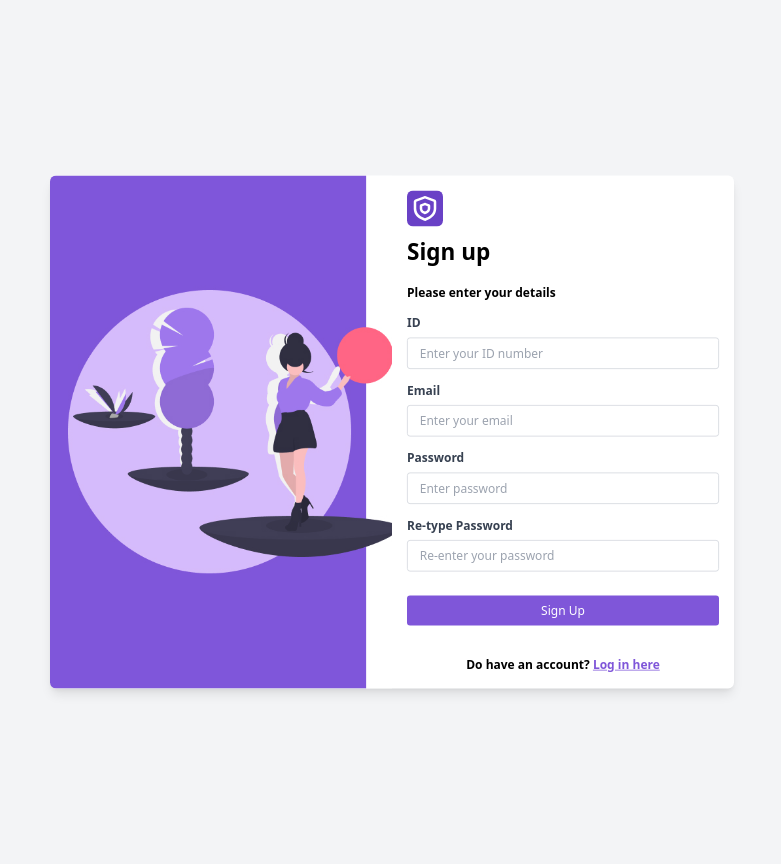
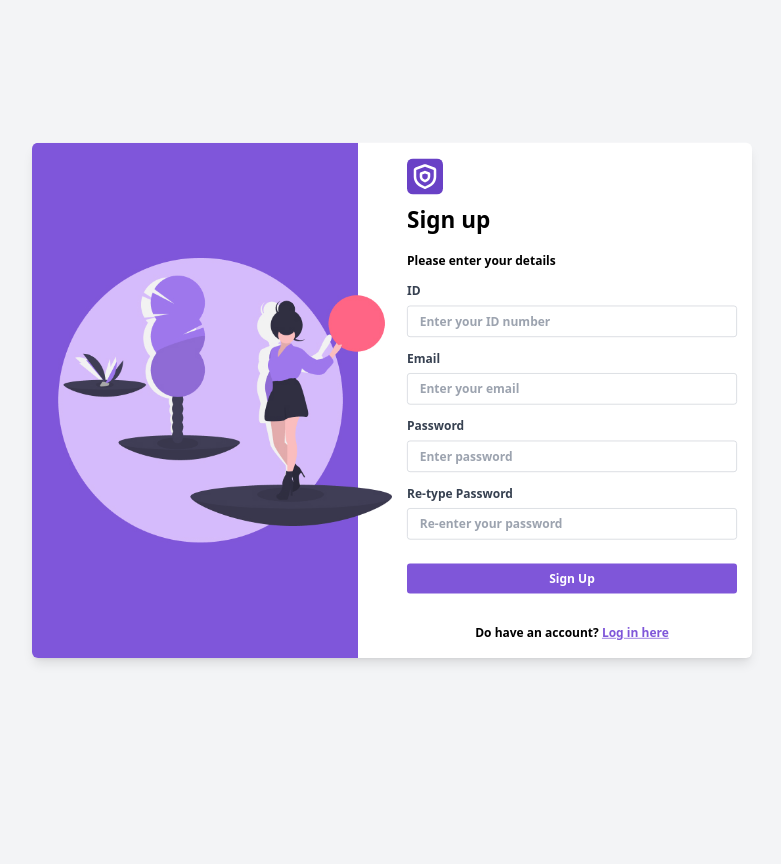
Before and after one commit to dawnj26/iSafe, a PHP site: page /client/registration.php in a window 1280 px wide. Shown: the whole page, without its empty margins (248-1029 px from the left). After the commit the page ends 663 px from the top, so only its background shows below. Run offline with PHP 8.4, Linux system fonts and the light colour scheme; some web fonts are replaced.

Commit message:
fix: center registration

```diff
--- a/public/client/registration.php
+++ b/public/client/registration.php
@@ -4,14 +4,14 @@
 <head>
     <meta charset="UTF-8">
     <meta name="viewport" content="width=device-width, initial-scale=1.0">
-    <link href="https://cdn.jsdelivr.net/npm/tailwindcss@2.2.19/dist/tailwind.min.css" rel="stylesheet">
+    <link href="../css/style.css" rel="stylesheet">
     <style>
         @import url('https://fonts.googleapis.com/css2?family=Display:wght@400;500&display=swap');
     </style>
     <title>Sign Up Page</title>
 </head>
 
-<body class="font-semibold bg-gray-100 min-h-screen flex justify-center items-center m-8 overflow-hidden">
+<body class="font-semibold bg-gray-100 h-screen flex justify-center items-center overflow-hidden">
 
     <div class="registration-container bg-white rounded-lg shadow-lg overflow-hidden flex w-3/4 min-h-[400px] transform scale-75">
         <div class="left-side bg-cover bg-center rounded-l-lg w-1/2">
```
